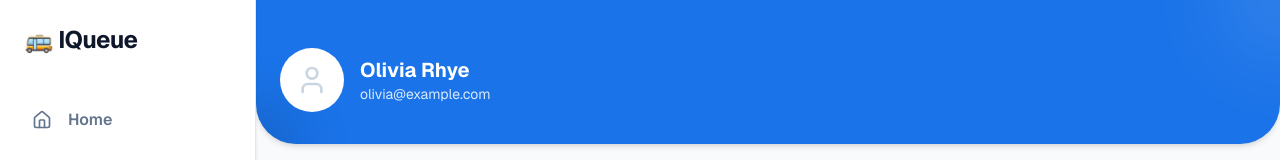
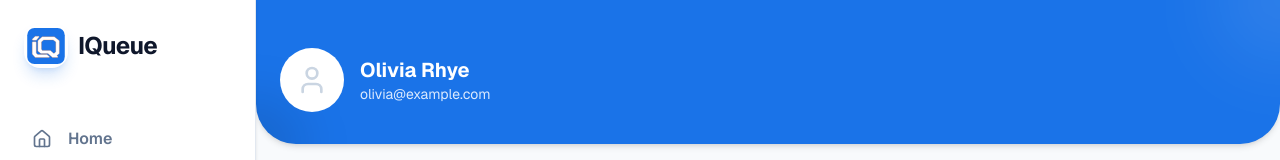
Before and after one commit to aaronjalapon/um-siklab-iqueue, a Next.js app in the folder frontend/: page /account in a window 1280 px wide. Shown: the top 160 px of the page. Built offline with nearby package versions, Linux system fonts and the light colour scheme; no server answers.

Commit message:
feat(ui): add branded app logo

```diff
--- a/frontend/src/app/(passenger)/layout.tsx
+++ b/frontend/src/app/(passenger)/layout.tsx
@@ -3,6 +3,7 @@
 import Link from "next/link";
 import { usePathname } from "next/navigation";
 import { Home, Ticket, ShoppingCart, Tag, User } from "lucide-react";
+import BrandLogo from "@/components/BrandLogo";
 import ChatbotPanel from "@/components/ChatbotPanel";
 
 export default function PassengerLayout({
@@ -25,8 +26,12 @@ export default function PassengerLayout({
       {/* Desktop Sidebar (hidden on mobile) */}
       <aside className="hidden md:flex flex-col w-64 bg-white dark:bg-slate-900 border-r border-slate-200 dark:border-slate-800 fixed h-full z-30 shadow-sm">
         <div className="p-6">
-          <Link href="/home" className="text-2xl font-bold tracking-tight text-slate-900 dark:text-white flex items-center gap-2">
-            🚌 IQueue
+          <Link
+            href="/home"
+            className="inline-flex"
+            aria-label="IQueue passenger home"
+          >
+            <BrandLogo textClassName="text-2xl font-bold tracking-tight text-slate-900 dark:text-white" />
           </Link>
         </div>
         <nav className="flex-1 px-4 space-y-2 mt-4">
--- /dev/null
+++ b/frontend/src/components/BrandLogo.tsx
@@ -0,0 +1,30 @@
+import Image from "next/image";
+
+type BrandLogoProps = {
+  label?: string;
+  className?: string;
+  markClassName?: string;
+  textClassName?: string;
+};
+
+export default function BrandLogo({
+  label = "IQueue",
+  className = "",
+  markClassName = "h-11 w-11",
+  textClassName = "text-xl font-bold tracking-tight",
+}: BrandLogoProps) {
+  return (
+    <span className={`flex items-center gap-2.5 ${className}`}>
+      <Image
+        src="/logo.svg"
+        alt=""
+        width={48}
+        height={48}
+        priority
+        className={`${markClassName} shrink-0 rounded-2xl shadow-lg shadow-brand-blue/20`}
+        aria-hidden
+      />
+      <span className={textClassName}>{label}</span>
+    </span>
+  );
+}
--- a/frontend/src/components/landing/LandingFooter.tsx
+++ b/frontend/src/components/landing/LandingFooter.tsx
@@ -2,7 +2,8 @@
 
 import Link from "next/link";
 import { motion } from "framer-motion";
-import { Bus, Code2, X as XIcon } from "lucide-react";
+import { Code2, X as XIcon } from "lucide-react";
+import BrandLogo from "@/components/BrandLogo";
 
 const footerLinks = [
   {
@@ -48,11 +49,11 @@ export default function LandingFooter() {
         <div className="grid grid-cols-2 md:grid-cols-4 gap-10 mb-14">
           {/* Brand col */}
           <div className="col-span-2 md:col-span-1">
-            <Link href="/" className="flex items-center gap-2.5 mb-4 group">
-              <div className="w-9 h-9 bg-brand-blue rounded-xl flex items-center justify-center shadow-lg shadow-brand-blue/30 group-hover:scale-105 transition-transform">
-                <Bus className="w-5 h-5 text-white" />
-              </div>
-              <span className="text-xl font-bold text-white tracking-tight">IQueue</span>
+            <Link href="/" className="mb-4 inline-flex group" aria-label="IQueue home">
+              <BrandLogo
+                className="transition-transform group-hover:scale-105"
+                textClassName="text-xl font-bold text-white tracking-tight"
+              />
             </Link>
             <p className="text-slate-400 text-sm leading-relaxed max-w-[200px]">
               AI-powered smart boarding for inter-provincial bus terminals across ASEAN.
--- a/frontend/src/components/landing/LandingNavbar.tsx
+++ b/frontend/src/components/landing/LandingNavbar.tsx
@@ -3,7 +3,8 @@
 import { useState, useEffect } from "react";
 import Link from "next/link";
 import { motion, AnimatePresence } from "framer-motion";
-import { Menu, X, Bus } from "lucide-react";
+import { Menu, X } from "lucide-react";
+import BrandLogo from "@/components/BrandLogo";
 
 const navLinks = [
   { label: "Features", href: "#features" },
@@ -47,13 +48,11 @@ export default function LandingNavbar() {
         <div className="max-w-7xl mx-auto px-4 sm:px-6 lg:px-8">
           <div className="flex items-center justify-between h-16 md:h-20">
             {/* Logo */}
-            <Link href="/" className="flex items-center gap-2.5 group">
-              <div className="w-9 h-9 bg-brand-blue rounded-xl flex items-center justify-center shadow-lg shadow-brand-blue/30 group-hover:scale-105 transition-transform">
-                <Bus className="w-5 h-5 text-white" />
-              </div>
-              <span className="text-xl font-bold text-white tracking-tight">
-                IQueue
-              </span>
+            <Link href="/" className="group" aria-label="IQueue home">
+              <BrandLogo
+                className="transition-transform group-hover:scale-105"
+                textClassName="text-xl font-bold text-white tracking-tight"
+              />
             </Link>
 
             {/* Desktop Nav Links */}
--- a/frontend/src/components/operator/OperatorShell.tsx
+++ b/frontend/src/components/operator/OperatorShell.tsx
@@ -2,7 +2,8 @@
 
 import Link from "next/link";
 import { usePathname } from "next/navigation";
-import { BarChart3, Bus, Home, Users, BusFront } from "lucide-react";
+import { BarChart3, Bus, Home, Users } from "lucide-react";
+import BrandLogo from "@/components/BrandLogo";
 import { glassStyles } from "@/lib/design-system";
 
 const NAV_ITEMS = [
@@ -27,11 +28,13 @@ export function OperatorShell({ children }: { children: React.ReactNode }) {
         <div className="p-6">
           <Link
             href="/operator"
-            className="text-2xl font-bold tracking-tight text-slate-900 dark:text-white flex items-center gap-2"
+            className="inline-flex"
             aria-label="IQueue Ops — Operator Dashboard"
           >
-            <BusFront className="w-7 h-7 text-brand-blue" aria-hidden />
-            <span>IQueue Ops</span>
+            <BrandLogo
+              label="IQueue Ops"
+              textClassName="text-2xl font-bold tracking-tight text-slate-900 dark:text-white"
+            />
           </Link>
           <p className="text-xs text-slate-500 dark:text-slate-400 mt-1 ml-9">
             Operator Dashboard
```
Also changed, not shown: frontend/public/logo.svg (added).
